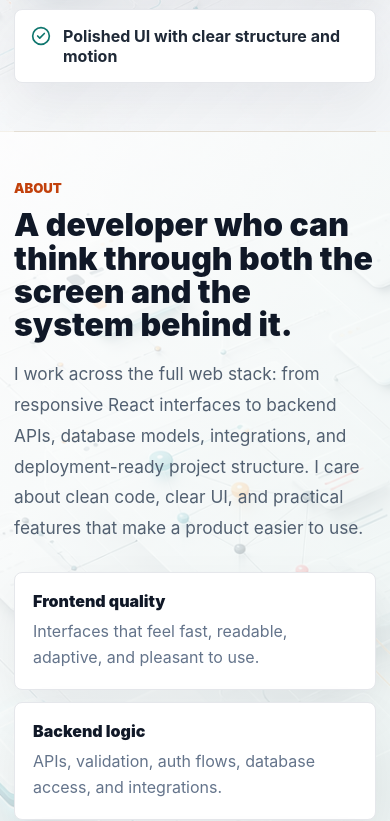
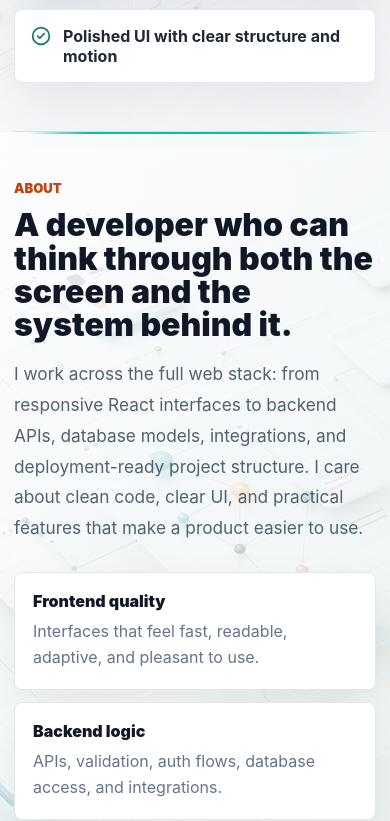
Before and after one commit to Aleks-man/portfolio, a React (Vite) app: page / in a window 390 px wide. Shown: the part 1340-2161 px from the top of the page. Built offline with nearby package versions, Linux system fonts and the light colour scheme.

Commit message:
style: add subtle mobile section dividers

```diff
--- a/src/App.css
+++ b/src/App.css
@@ -949,6 +949,21 @@ h3 {
     padding: var(--section-y-mobile) 0;
   }
 
+  .section:not(.section--intro):not(.process):not(#projects)::after {
+    content: '';
+    position: absolute;
+    z-index: 1;
+    top: 0;
+    left: 50%;
+    width: min(360px, 86vw);
+    height: 2px;
+    border-radius: var(--pill);
+    background: linear-gradient(90deg, transparent, var(--teal) 18%, var(--teal) 82%, transparent);
+    box-shadow: 0 6px 14px rgba(20, 184, 166, 0.2);
+    transform: translateX(-50%);
+    pointer-events: none;
+  }
+
   .section--intro {
     padding-top: 42px;
   }
```
